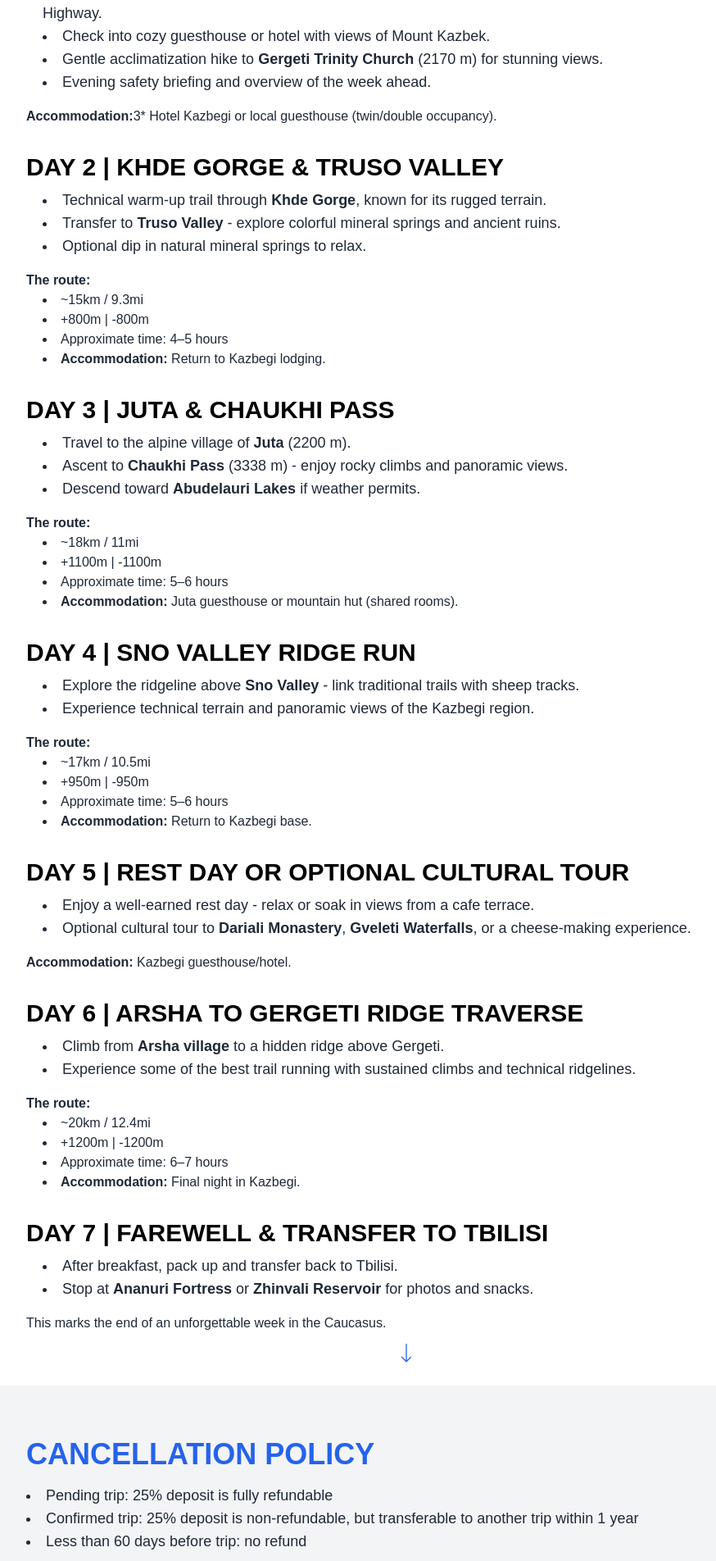
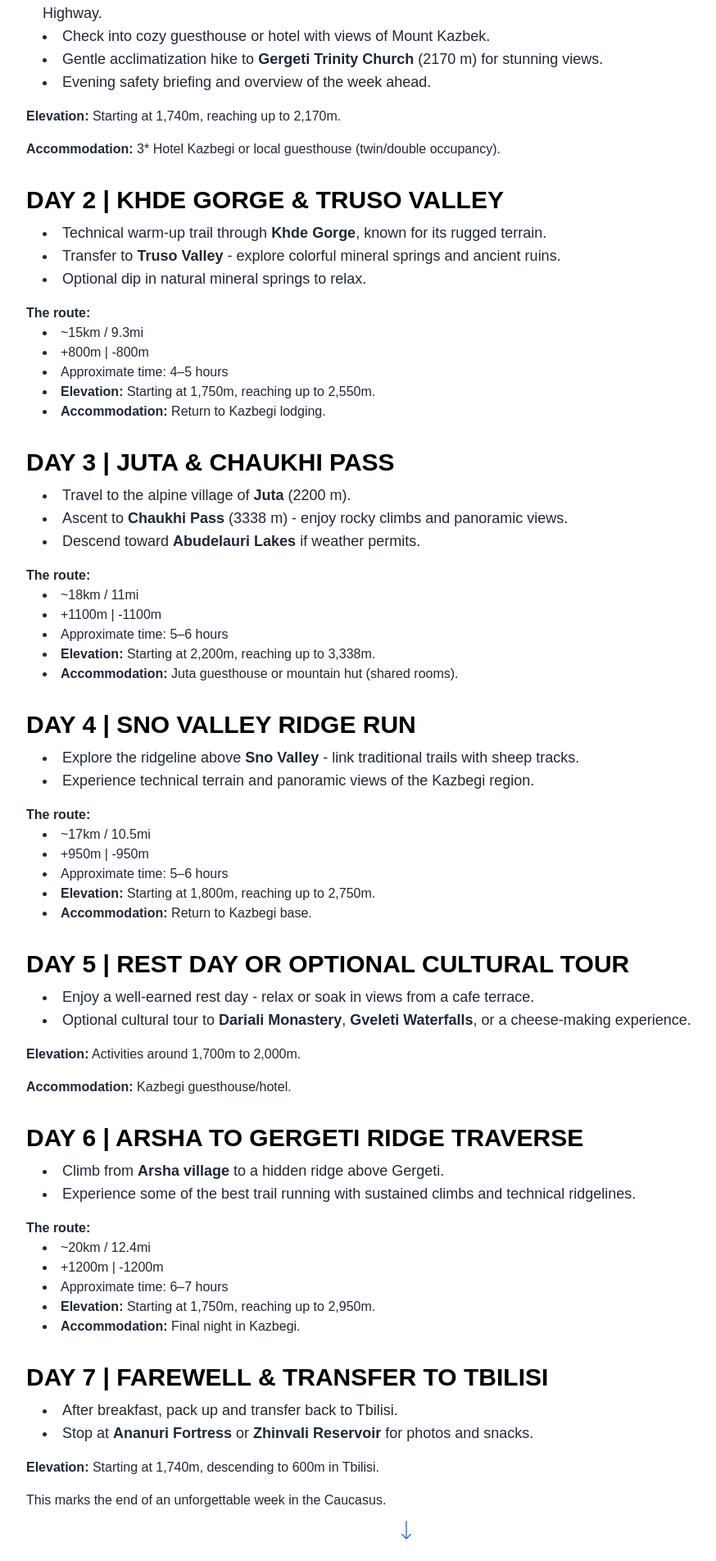
Before and after one commit to irakliShengelia/wrestling, a Nuxt app: page /skyrunning-camp in a window 1280 px wide. Shown: the part 2886-4790 px from the top of the page at 82% size, without its empty margins (160-1034 px from the left). Built offline with nearby package versions, Linux system fonts and the light colour scheme.

Commit message:
Add elevation info

```diff
--- a/pages/skyrunning-camp.vue
+++ b/pages/skyrunning-camp.vue
@@ -222,7 +222,8 @@
           <li>Gentle acclimatization hike to <strong>Gergeti Trinity Church</strong> (2170 m) for stunning views.</li>
           <li>Evening safety briefing and overview of the week ahead.</li>
         </ul>
-        <p class="text-gray-800 mt-4"><strong>Accommodation:</strong>3* Hotel Kazbegi or local guesthouse (twin/double occupancy).</p>
+        <p class="text-gray-800 mt-4"><strong>Elevation:</strong> Starting at 1,740m, reaching up to 2,170m.</p>
+        <p class="text-gray-800 mt-4"><strong>Accommodation:</strong> 3* Hotel Kazbegi or local guesthouse (twin/double occupancy).</p>
       </div>
 
       <div class="mt-8">
@@ -237,6 +238,7 @@
           <li><span class="icon-distance"><i class="fas fa-ruler-combined"></i> ~15km / 9.3mi</span></li>
           <li><span class="icon-elevation"><i class="fas fa-arrow-up"></i> +800m | <i class="fas fa-arrow-down"></i> -800m</span></li>
           <li><span class="icon-time"><i class="fas fa-clock"></i> Approximate time: 4–5 hours</span></li>
+          <li><strong>Elevation:</strong> Starting at 1,750m, reaching up to 2,550m.</li>
           <li><strong>Accommodation:</strong> Return to Kazbegi lodging.</li>
         </ul>
       </div>
@@ -253,6 +255,7 @@
           <li><span class="icon-distance"><i class="fas fa-ruler-combined"></i> ~18km / 11mi</span></li>
           <li><span class="icon-elevation"><i class="fas fa-arrow-up"></i> +1100m | <i class="fas fa-arrow-down"></i> -1100m</span></li>
           <li><span class="icon-time"><i class="fas fa-clock"></i> Approximate time: 5–6 hours</span></li>
+          <li><strong>Elevation:</strong> Starting at 2,200m, reaching up to 3,338m.</li>
           <li><strong>Accommodation:</strong> Juta guesthouse or mountain hut (shared rooms).</li>
         </ul>
       </div>
@@ -268,6 +271,7 @@
           <li><span class="icon-distance"><i class="fas fa-ruler-combined"></i> ~17km / 10.5mi</span></li>
           <li><span class="icon-elevation"><i class="fas fa-arrow-up"></i> +950m | <i class="fas fa-arrow-down"></i> -950m</span></li>
           <li><span class="icon-time"><i class="fas fa-clock"></i> Approximate time: 5–6 hours</span></li>
+          <li><strong>Elevation:</strong> Starting at 1,800m, reaching up to 2,750m.</li>
           <li><strong>Accommodation:</strong> Return to Kazbegi base.</li>
         </ul>
       </div>
@@ -278,6 +282,7 @@
           <li>Enjoy a well-earned rest day - relax or soak in views from a cafe terrace.</li>
           <li>Optional cultural tour to <strong>Dariali Monastery</strong>, <strong>Gveleti Waterfalls</strong>, or a cheese-making experience.</li>
         </ul>
+        <p class="text-gray-800 mt-4"><strong>Elevation:</strong> Activities around 1,700m to 2,000m.</p>
         <p class="text-gray-800 mt-4"><strong>Accommodation:</strong> Kazbegi guesthouse/hotel.</p>
       </div>
 
@@ -292,6 +297,7 @@
           <li><span class="icon-distance"><i class="fas fa-ruler-combined"></i> ~20km / 12.4mi</span></li>
           <li><span class="icon-elevation"><i class="fas fa-arrow-up"></i> +1200m | <i class="fas fa-arrow-down"></i> -1200m</span></li>
           <li><span class="icon-time"><i class="fas fa-clock"></i> Approximate time: 6–7 hours</span></li>
+          <li><strong>Elevation:</strong> Starting at 1,750m, reaching up to 2,950m.</li>
           <li><strong>Accommodation:</strong> Final night in Kazbegi.</li>
         </ul>
       </div>
@@ -302,6 +308,7 @@
           <li>After breakfast, pack up and transfer back to Tbilisi.</li>
           <li>Stop at <strong>Ananuri Fortress</strong> or <strong>Zhinvali Reservoir</strong> for photos and snacks.</li>
         </ul>
+        <p class="text-gray-800 mt-4"><strong>Elevation:</strong> Starting at 1,740m, descending to 600m in Tbilisi.</p>
         <p class="text-gray-800 mt-4">This marks the end of an unforgettable week in the Caucasus.</p>
       </div>
     </div>
```
